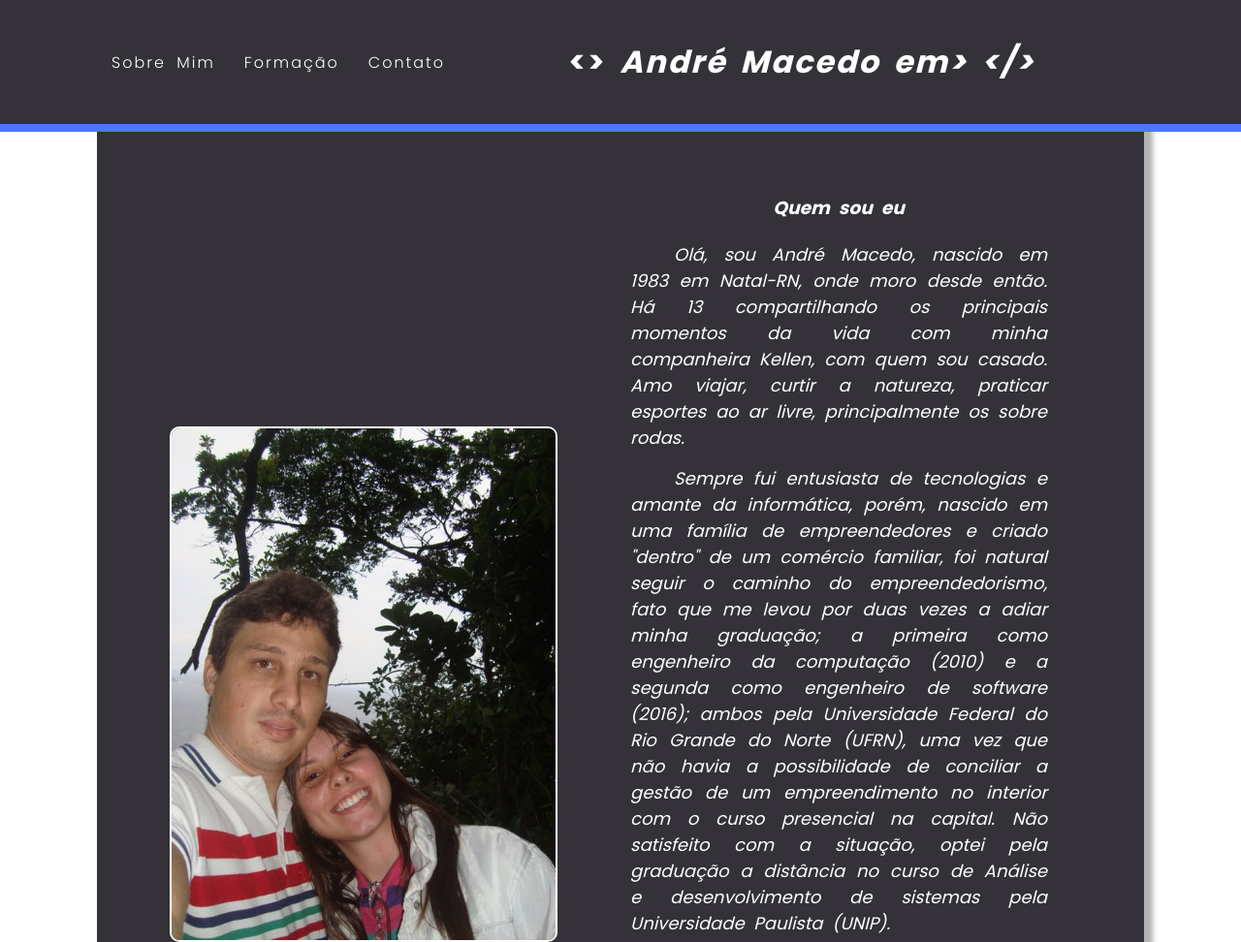
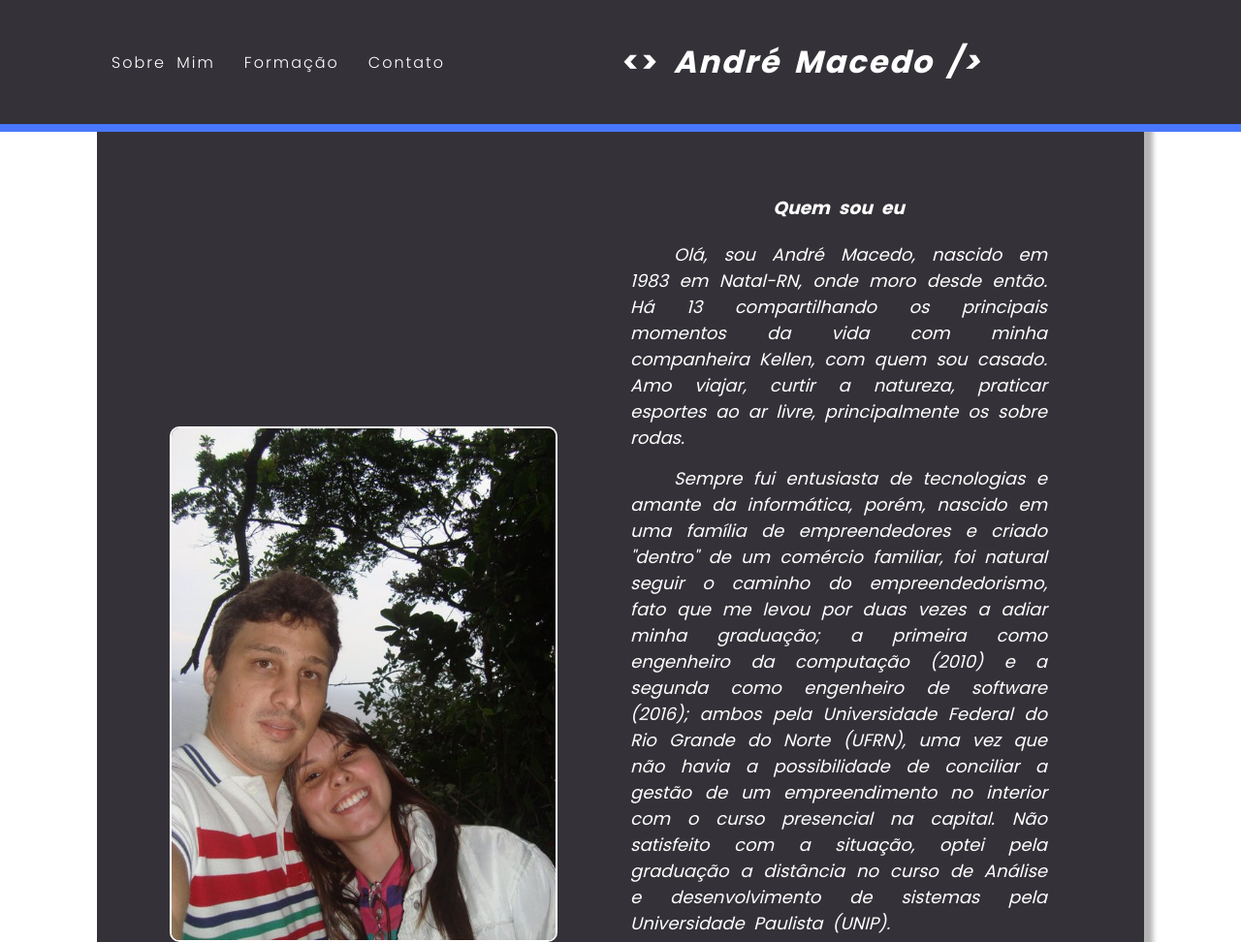
Before and after one commit to andreapmacedo/andreapmacedo.github.io, a plain HTML site: page index.html in a window 1280 px wide. Shown: the top 972 px of the page at 97% size. Drawn offline with Linux system fonts and the light colour scheme; a web font is replaced by a local one.

Commit message:
Update index.html

```diff
--- a/index.html
+++ b/index.html
@@ -18,7 +18,7 @@
   </ul>
 <!--   <p class="logo">&#60;&#62; <em>  André Macedo  </em> &#60;/&#62;</p> -->
 <!--     <p class="logo">&#60;&#62; <em>  André Macedo  </em> &#60;/&#62;</p> -->
-    <p class="logo">&#60;&#62; <em>André Macedo em> &#60;/&#62;</p>
+    <p class="logo">&#60;&#62; <em>André Macedo <em> /&#62;</p>
   <div class="toggle" onclick="toggle()"></div>
 </header>
 
```
